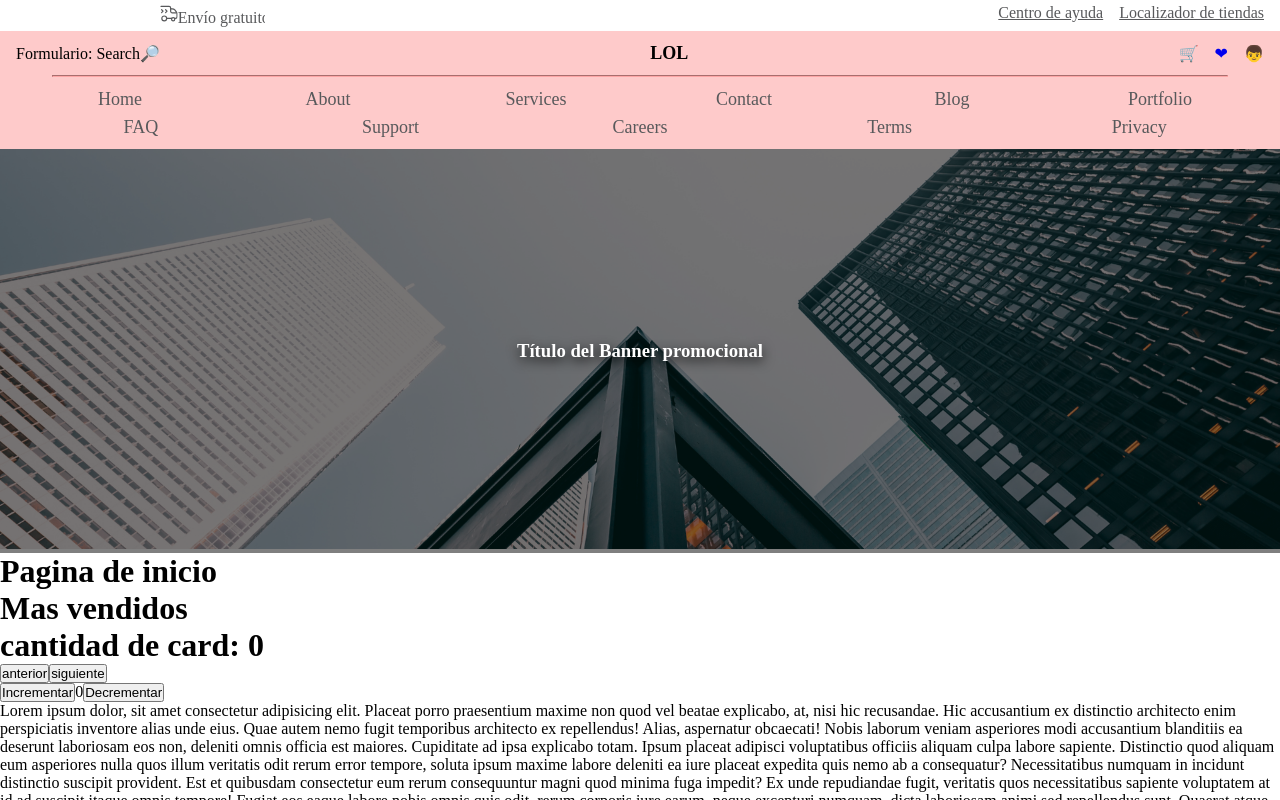
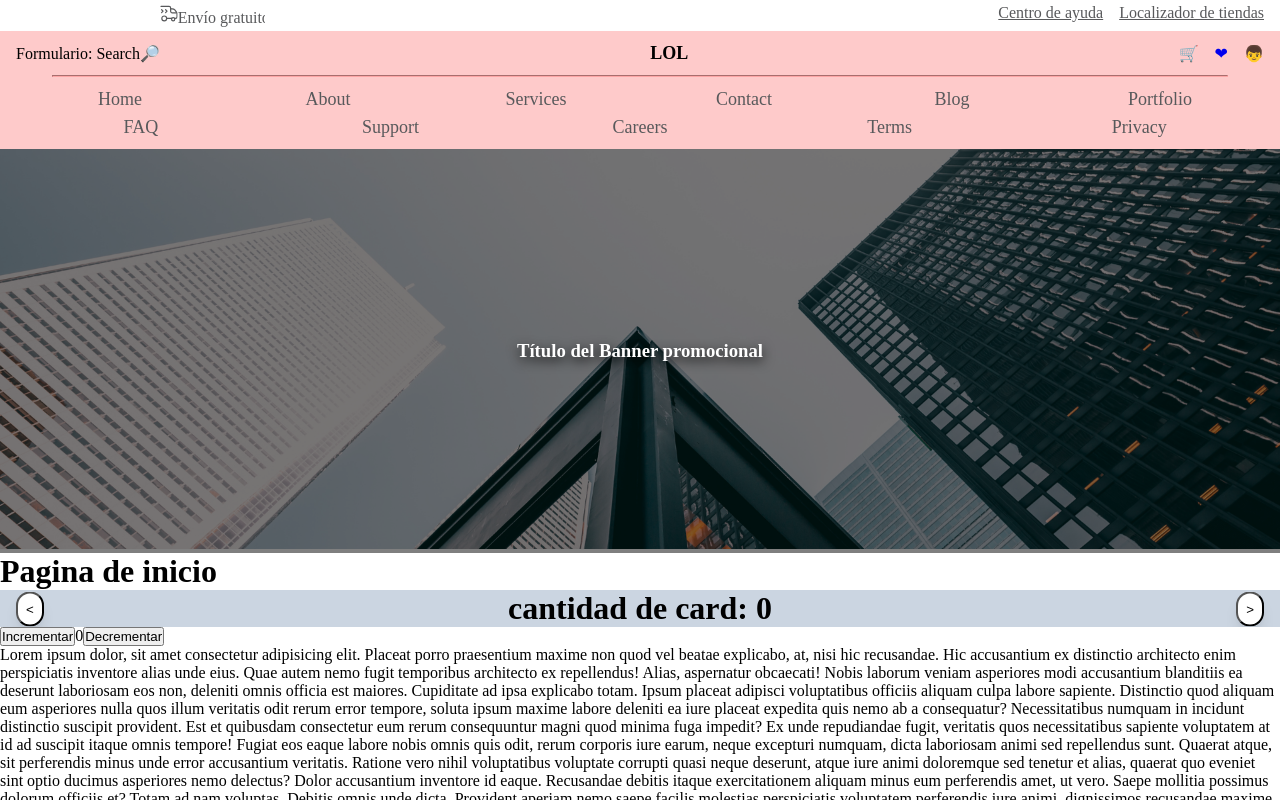
Before and after one commit to lgramajo99/newventure, a React (Vite) app: page / in a window 1280 px wide. Shown: the top 800 px of the page. Built offline with nearby package versions, Linux system fonts and the light colour scheme.

Commit message:
mejorando el carousel

```diff
--- a/src/components/common/CarouselCards.jsx
+++ b/src/components/common/CarouselCards.jsx
@@ -6,12 +6,10 @@ function CarouselCards() {
     const nextSlides = () => { setCountIndex(countIndex + 1) };
     const prevSlides = () => { setCountIndex(countIndex - 1) };
 
-    return (<div>
-        <h1>Mas vendidos</h1>
-
-        <h1>cantidad de card: {countIndex}</h1>
-        <button type="button" onClick={prevSlides}>anterior</button>
-        <button type="button" onClick={nextSlides}>siguiente</button>
+    return (<div className="bg-slate-300 w-full  relative overflow-hidden">
+        <button type="button" className="absolute top-1/2 left-4 transform -translate-y-1/2 bg-white p-2 rounded-full shadow-lg" onClick={prevSlides}>&lt;</button>
+        <h1 className="text-center">cantidad de card: {countIndex}</h1>
+        <button type="button" className="absolute top-1/2 right-4 transform -translate-y-1/2 bg-white p-2 rounded-full shadow-lg" onClick={nextSlides}> &gt;</button>
 
     </div>)
 }
```
